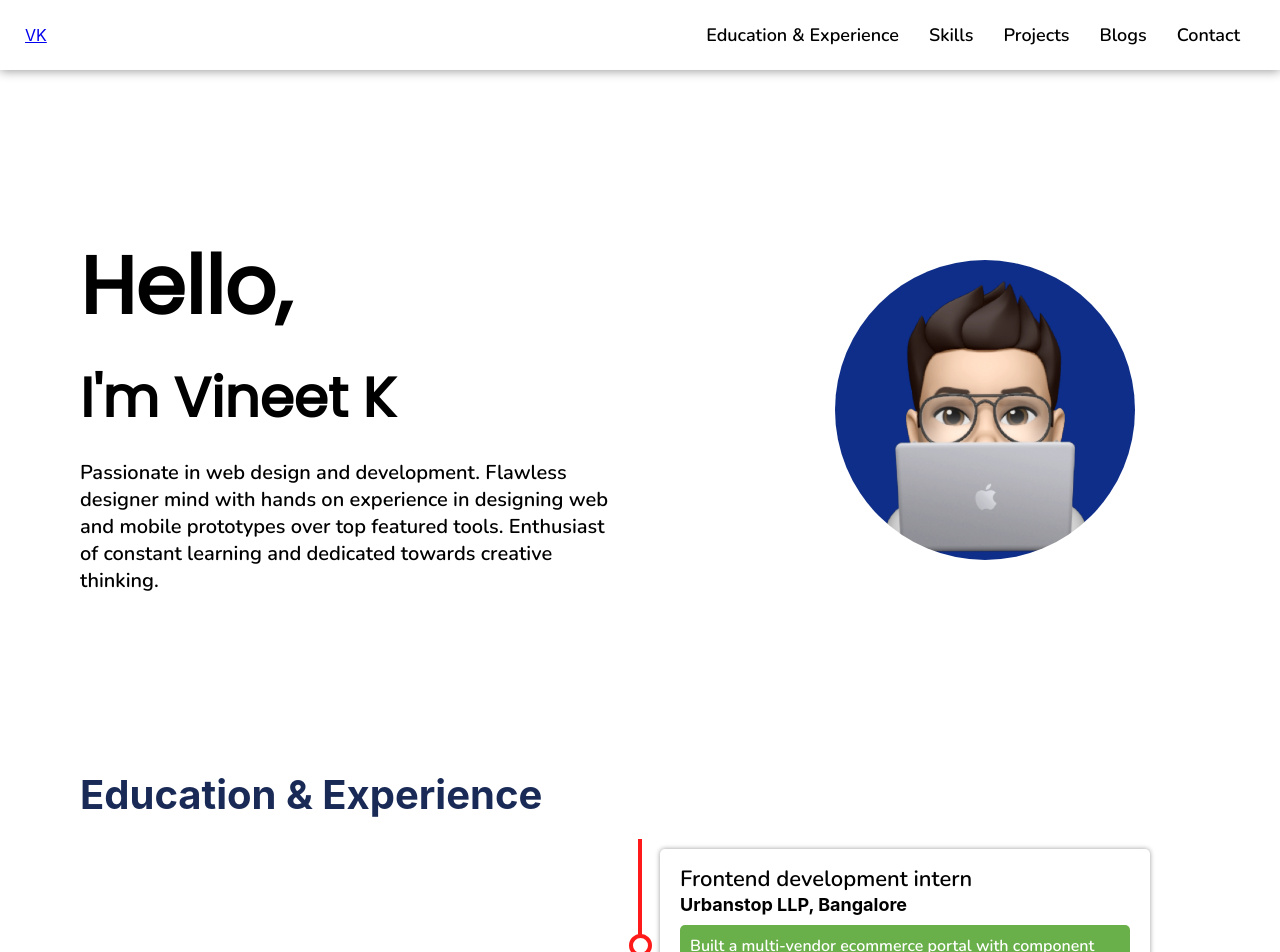
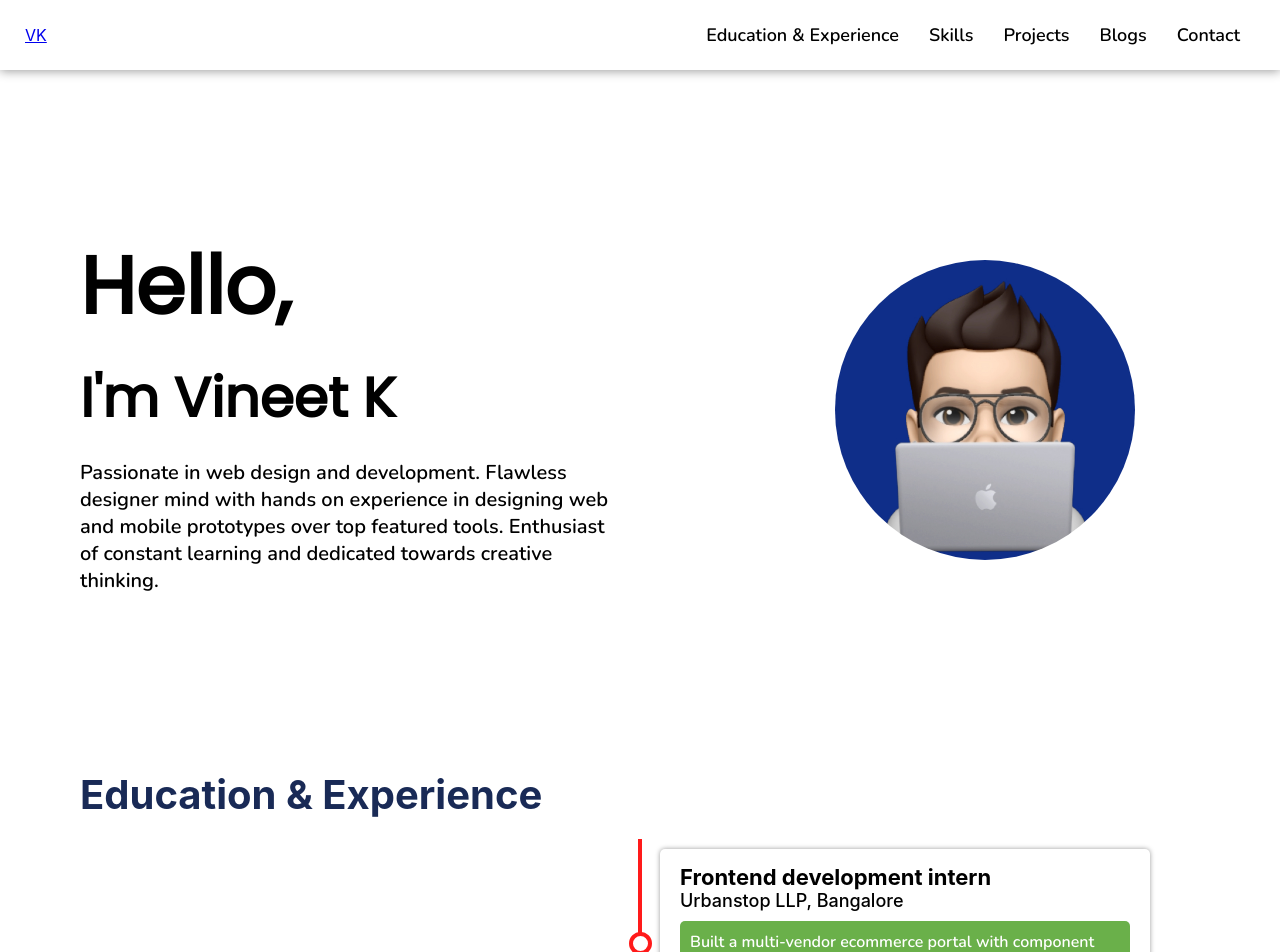
Before and after one commit to vineetk13/my-portfolio, a React (Create React App) app: page / in a window 1280 px wide. Shown: the top 952 px of the page. Built offline with nearby package versions, Linux system fonts and the light colour scheme; no server answers.

Commit message:
font changes

```diff
--- a/src/components/timeline.js
+++ b/src/components/timeline.js
@@ -70,16 +70,18 @@ const Container = styled.div`
 const Title = styled.p`
     font-weight:bold;
     font-size:22px;
-    font-family: 'Nunito', sans-serif;
+    // font-family: 'Nunito', sans-serif;
+    // border:1px solid red;
     @media (max-width: 600px) {
-       font-size:16px;
+       font-size:18px;
     }
 `;
 const Location = styled.p`
-    font-weight:bold;
+    font-weight:500;
     font-size:18px;
+    // color:#A1A7C4;
     @media (max-width: 600px) {
-        font-size:14px;
+        font-size:16px;
      }
 `;
 const Desc = styled.p`
```
Also changed, not shown: 7 other files (tests, documents, lock files or other folders).
